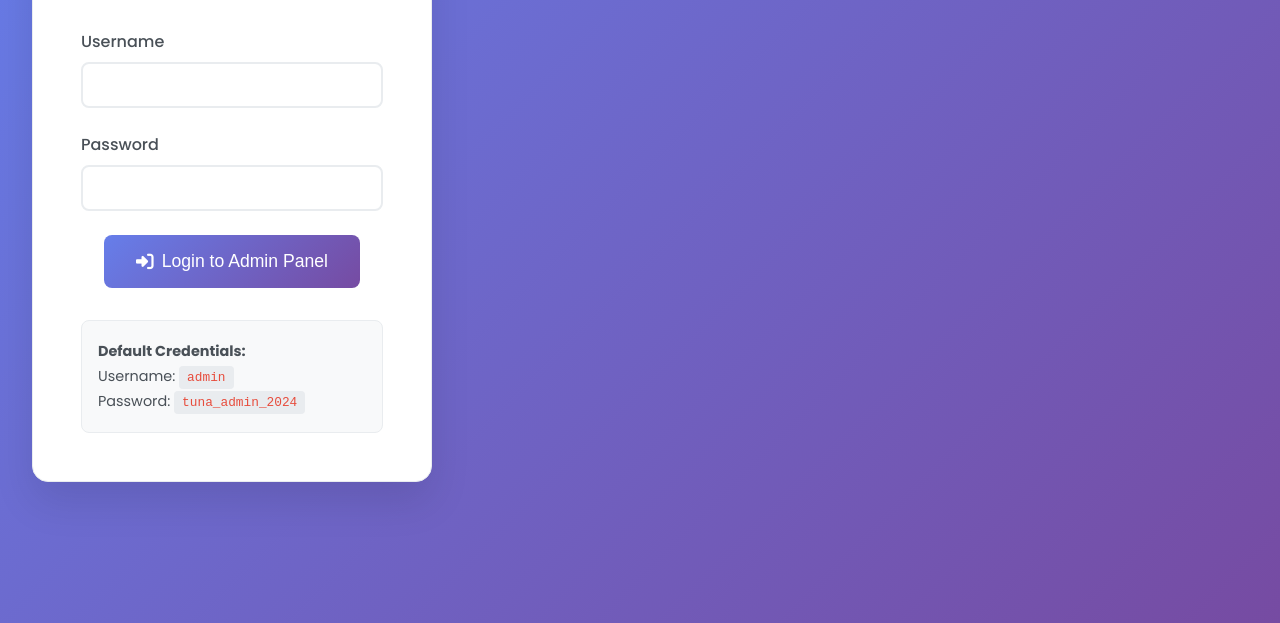
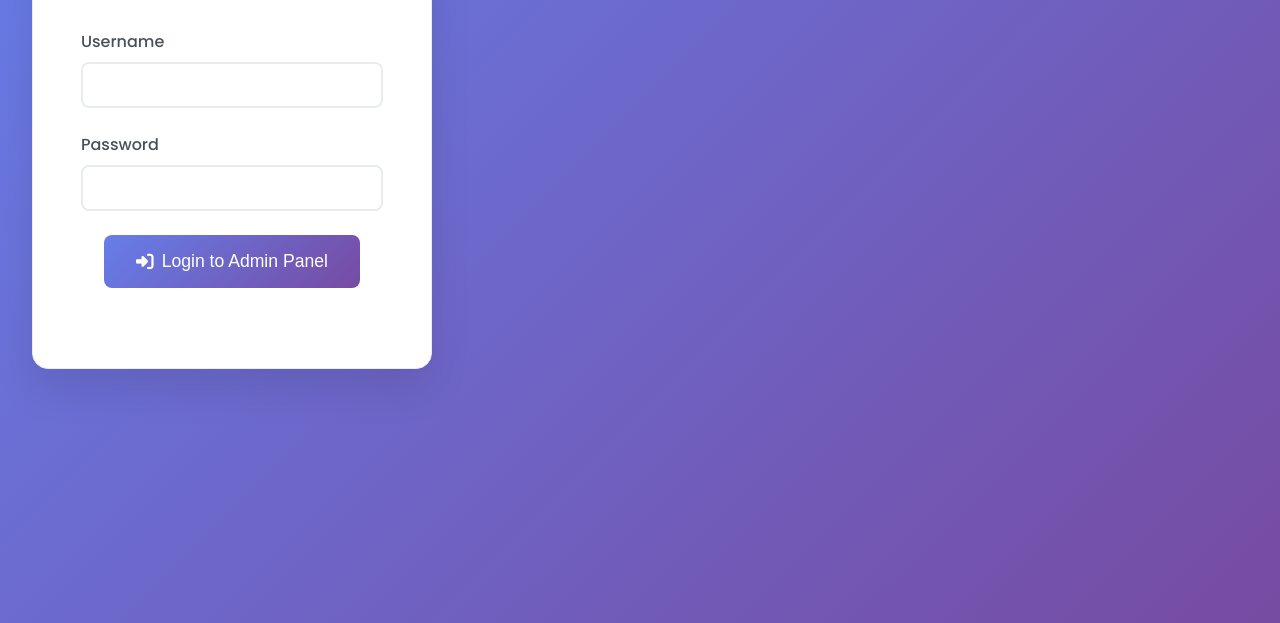
Before and after one commit to RizqiA17/tuna, a website: page public/admin.html in a window 1280 px wide. Shown: the part 177-800 px from the top of the page. Drawn offline with Linux system fonts and the light colour scheme.

Commit message:
Update admin.html

```diff
--- a/public/admin.html
+++ b/public/admin.html
@@ -33,11 +33,6 @@
                         <i class="fas fa-sign-in-alt"></i> Login to Admin Panel
                     </button>
                 </form>
-                <div class="admin-login-info">
-                    <p><strong>Default Credentials:</strong></p>
-                    <p>Username: <code>admin</code></p>
-                    <p>Password: <code>tuna_admin_2024</code></p>
-                </div>
             </div>
         </div>
 
```
